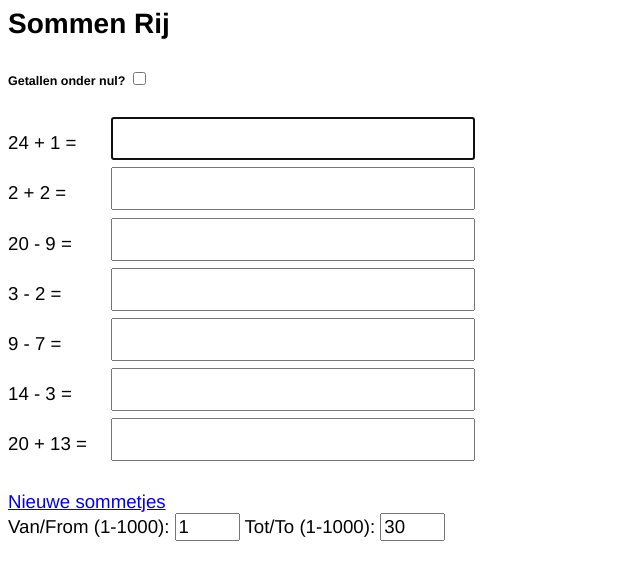
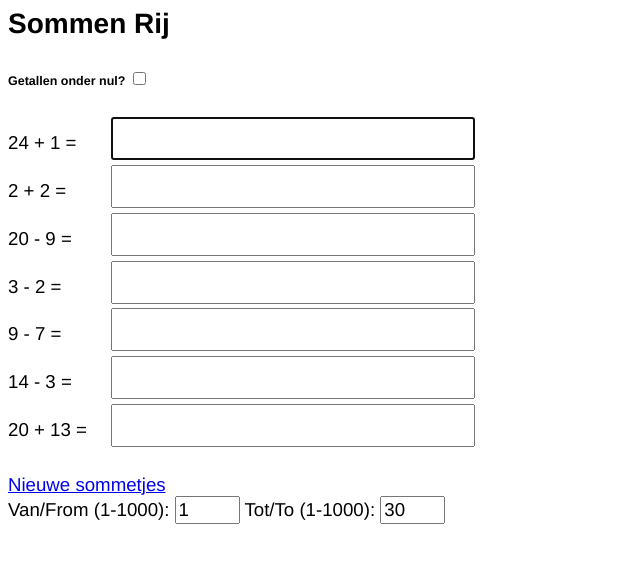
Before and after one commit to ayalpinkus/rekenen, a plain HTML site: page sommenrij.html in a window 1280 px wide. Shown: the whole page, without its empty margins (0-640 px from the left). Drawn offline with Linux system fonts and the light colour scheme.

Commit message:
Small improvement, margin between input boxes.

```diff
--- a/sommenrij.html
+++ b/sommenrij.html
@@ -123,7 +123,7 @@ function nieuweSommetjes()
         y=van+Math.floor(Math.random()*(x));
       }
       var plus = (Math.random()>0.5);
-      text=text+"<div style='display:table-row; '><div style='display:table-cell; padding-right:0.25in;' id='row'>" + x + (plus ? " + " : " - ") + y + " = </div><div style='display:table-cell;'><input style='margin-bottom:0.075in; font-size:24pt;' id='"+i+"' class='antwoord' type='text' oninput='testWaarde(this,"+(plus?(x+y):(x-y))+")'></div></div>";
+      text=text+"<div style='display:table-row; '><div style='display:table-cell; padding-right:0.25in;' id='row'>" + x + (plus ? " + " : " - ") + y + " = </div><div style='display:table-cell;'><input style='margin-bottom:0.05in; font-size:24pt;' id='"+i+"' class='antwoord' type='text' oninput='testWaarde(this,"+(plus?(x+y):(x-y))+")'></div></div>";
     }
     text=text+"</div>"
     sommetjes.innerHTML=text;
```
